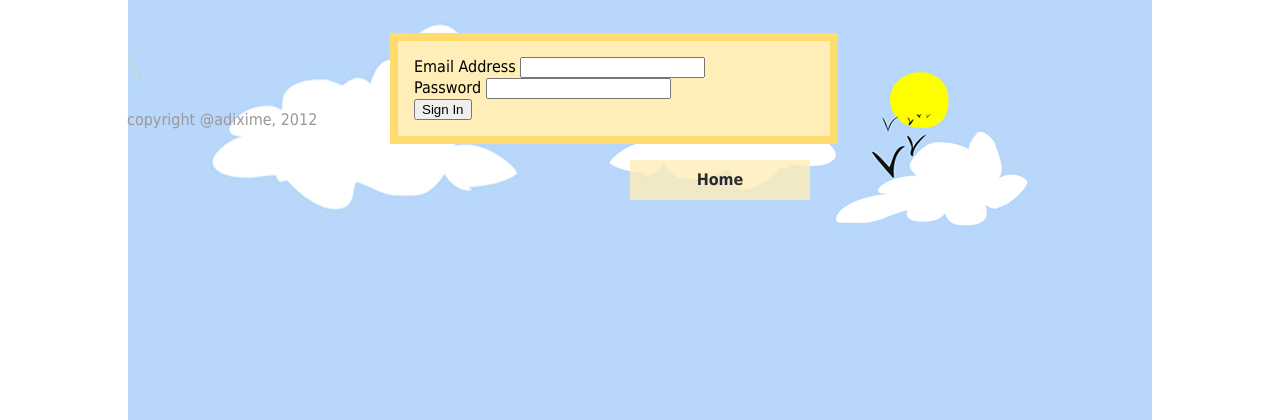
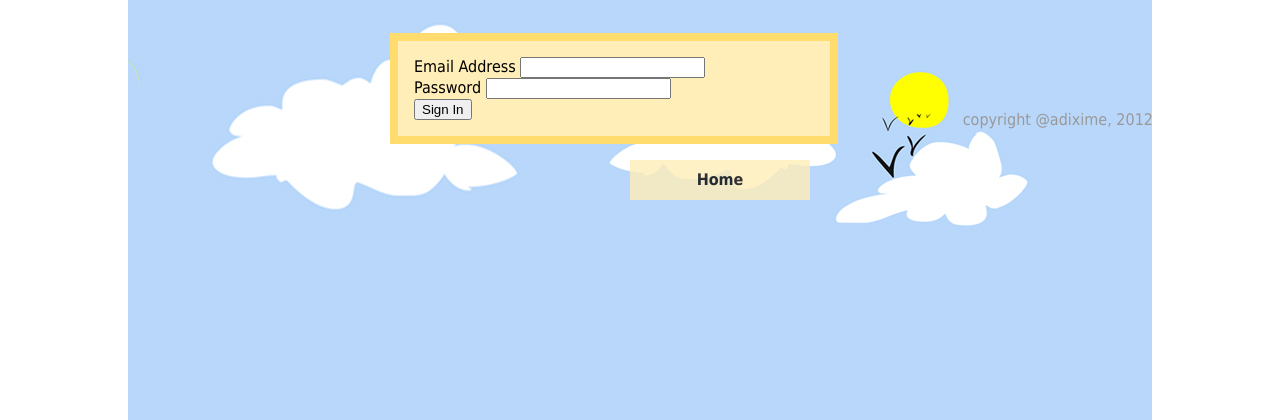
Before and after one commit to adixime/open-data-app, a PHP site: page /admin/sign-in.php in a window 1280 px wide. Shown: the top 420 px of the page. Run offline with PHP 8.4, Linux system fonts and the light colour scheme.

Commit message:
testing further with css

```diff
--- a/www/css/public.css
+++ b/www/css/public.css
@@ -4,6 +4,7 @@
 body {
 	background: url(../images/bg.jpg) no-repeat center top;
 	width: 1024px;
+	height: 100%;
 	margin: 0 auto;
 	padding: 1px;
 	font-family:Tahoma, Geneva, sans-serif;
@@ -278,6 +279,6 @@ footer {
 
 	position: absolute;
 	bottom: 0;
-	left: 0;
+	right: 0;
 
 }
```
